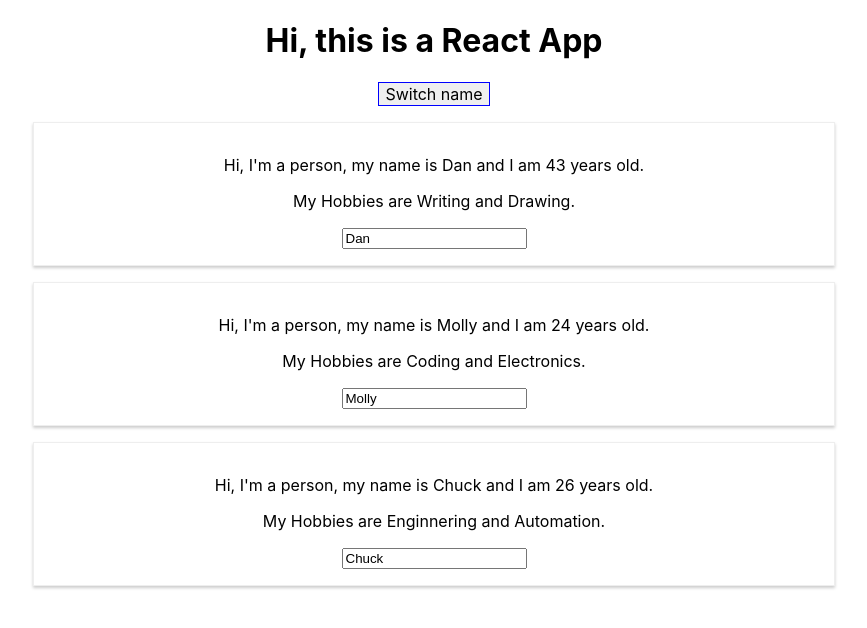
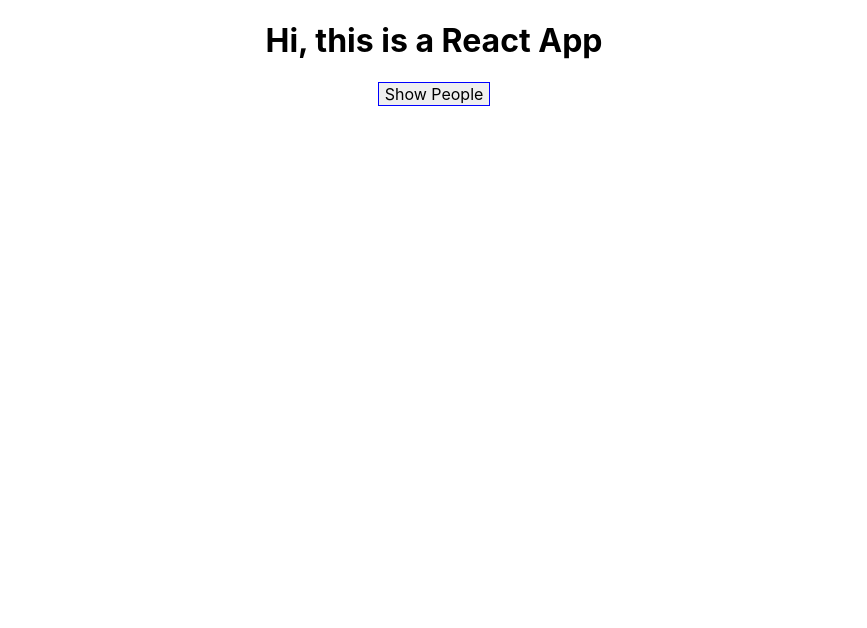
Before and after one commit to JaarenDSacharow/react16, a React (Create React App) app: page / in a window 1280 px wide. Shown: the top 628 px of the page, without its empty margins (206-1073 px from the left). Built offline with nearby package versions, Linux system fonts and the light colour scheme.

Commit message:
added dynamic list editing

```diff
--- a/src/components/App.js
+++ b/src/components/App.js
@@ -5,19 +5,23 @@
 class App extends Component {
 
   state = { //you can only use state in a class that extends Component
+    showPeople: false,
     people : [
       {
+        id: 1,
         name: "Dan",
         age: 43,
         hobbies: "My Hobbies are Writing and Drawing."
       },
       {
+        id: 2,
         name: "Molly",
         age: 24,
         hobbies: "My Hobbies are Coding and Electronics."
 
       },
       {
+        id: 3,
         name: "Chuck",
         age: 26,
         hobbies: "My Hobbies are Enginnering and Automation."
@@ -26,67 +30,64 @@
     ]
   }
 
-  switchNameHandler = (newName) => {
-    //console.log('was clicked');
-    //DON'T DO THIS this.state.people[0] = "Daniel";
+ //handler to update a name
+  nameChangedHandler = (event, id) => {
+
+    //first find the spot in state that matches the ID argument
+    const personIndex = this.state.people.findIndex(p => {
+      return p.id === id;
+    });
+
+    // use spread operator to make a copy of the single person object, using
+    // the index we got just above to find it in the 'people' state object
+    const person = {
+      ...this.state.people[personIndex]
+    };
+
+     //change the copy of that person object with the name passed in from the event target
+    person.name = event.target.value;
+
+    //make a copy of state with the spread operator
+    const people = [...this.state.people];
+    //on that copy, replace the value with the single person copy
+    people[personIndex] = person;
+
+    //finally, set state to the whole copy
     this.setState({
-      people : [
-        {
-          name: newName,
-          age: 43,
-          hobbies: "My Hobbies are Writing and Drawing."
-        },
-        {
-          name: "Molly Beans",
-          age: 24,
-          hobbies: "My Hobbies are Coding and Electronics."
+      people: people
+    });
+  }
 
-        },
-        {
-          name: "Chuck",
-          age: 26,
-          hobbies: "My Hobbies are Enginnering and Automation."
-        },
-
-      ]
+  toggleShowPeopleHandler = () => {
+    this.setState({
+      showPeople: !this.state.showPeople
     })
   }
 
-  nameChangedHandler = (event) => {
+  deletePersonHandler = (index) => {
+
+    const people = [...this.state.people]; //use the spread operator to make a copy rather than mutating state
+
+    people.splice(index, 1);
     this.setState({
-      people : [
-        {
-          name: event.target.value,
-          age: 43,
-          hobbies: "My Hobbies are Writing and Drawing."
-        },
-        {
-          name: "Molly Beans",
-          age: 24,
-          hobbies: "My Hobbies are Coding and Electronics."
-
-        },
-        {
-          name: "Chuck",
-          age: 26,
-          hobbies: "My Hobbies are Enginnering and Automation."
-        },
-
-      ]
-    });
+      people: people
+    })
   }
 
   render() {
-    return (
-      <div className="App">
-      <h1>Hi, this is a React App</h1>
-      <button className="updateButton" onClick={() => this.switchNameHandler('Daniel')}>Switch name</button>
+
+    let people = null;
+
+    if(this.state.showPeople) {
+      people = (
+        <div>
           {
-        this.state.people.map((person)=> {
+            this.state.people.map((person, index) => {
               return (
                 <Person
-            changed = {this.nameChangedHandler}
-            click={this.switchNameHandler.bind(this, 'Dan')}  // you can pass references to a method to a child component
+                  key = {person.id} //<-- to manipulate the list more efficiently, also kills that annoying error
+                  changed = {(event) => this.nameChangedHandler(event, person.id )}
+                  click={()=>this.deletePersonHandler(index)}  // you can pass references to a method to a child component
                   name={person.name}
                   age={person.age}>
                   {person.hobbies}
@@ -95,6 +96,15 @@
             })
           }
         </div>
+      )
+    }
+
+    return (
+      <div className="App">
+      <h1>Hi, this is a React App</h1>
+      <button className="updateButton" onClick={() => this.toggleShowPeopleHandler()}>Show People</button>
+        {people}
+      </div>
     );
   }
 }
--- a/src/components/Person/Person.css
+++ b/src/components/Person/Person.css
@@ -6,10 +6,3 @@
     padding: 16px;
     text-align: center;
 }
-
-.updateButton {
-    background-color: 'white';
-    font: inherit;
-    border: 1px solid blue;
-    padding: '8px';
-}
--- a/src/components/Person/Person.js
+++ b/src/components/Person/Person.js
@@ -1,5 +1,5 @@
 import React from 'react';
-import './Person.css'
+import './Person.css';
 
 //functional components are best practice
 const person = (props) => {
@@ -8,9 +8,10 @@
 
     return (
         <div className="Person">
-            <p onClick={click}>Hi, I'm a person, my name is {name} and I am {age} years old.</p>
+            <p>Hi, I'm a person, my name is {name} and I am {age} years old.</p>
             <p>{props.children}</p>
             <input type="text"  onChange={changed} value={name}/>
+            <p><button onClick={click}>Delete Person</button></p>
         </div>
 
     );
```
Lines whose indentation alone changed are shown as unchanged.
